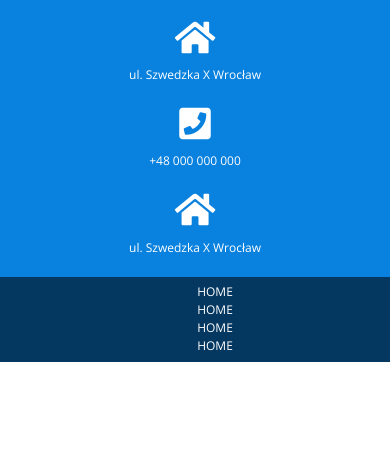
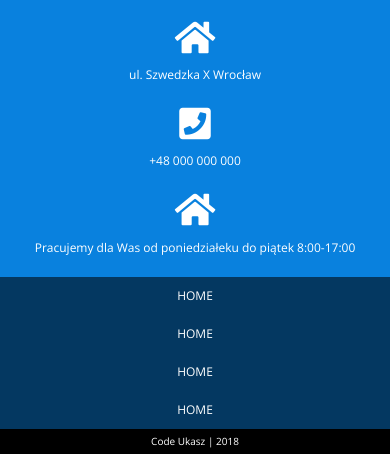
Before and after one commit to wrongplan/18.Trident, a plain HTML site: page index.html in a window 390 px wide. Shown: the part 3568-4022 px from the top of the page. Before the commit the page ends 3930 px from the top, so only its background shows below. Drawn offline with nearby package versions, Linux system fonts and the light colour scheme.

Commit message:
mobile ready

```diff
--- a/css/style.less
+++ b/css/style.less
@@ -193,7 +193,7 @@ table.GeneratedTable td {
 
  // menu bottom
  .footerBG{
-  height: 85px;
+  // height: 85px;
   background-color: #043861;
  }
  .menu-bottom--list {
@@ -208,6 +208,7 @@ table.GeneratedTable td {
 		font-weight: 300;
 		display: block;
 		width: 100%;
+		padding: 10px;
  		&:hover{
  			font-weight: bolder
  		}
@@ -215,5 +216,15 @@ table.GeneratedTable td {
  	}
  	 	ul{
  		margin-bottom: 0;
- 		margin-left: 0;
+ 		padding-left: 0
  	}
+
+ 	.about-author{
+ 		background: #000000;
+ 		color: white;
+ 		font-size: 10px;
+ 		p{
+ 			padding: 5px;
+ 			margin-bottom: 0;
+ 		}
+ 	}
--- a/index.html
+++ b/index.html
@@ -191,7 +191,7 @@
 			</div>
 			<div class="col-sm-4">
 				<i class="fas fa-home contact_Icon--fontawesome"></i>
-				<p>ul. Szwedzka X Wrocław</p>
+				<p>Pracujemy dla Was  od poniedziałeku do piątek 8:00-17:00</p>
 			</div>
 		</div>
 
@@ -215,6 +215,14 @@
 
 </footer>
 
+<div class="container-fluid about-author text-center">
+	<div class="row">
+		<div class="col">
+			<p>Code Ukasz | 2018</p>
+		</div>
+	</div>
+</div>
+
 
 <!--       <script src="http://code.jquery.com/jquery-1.11.3.min.js"></script> -->
       <script src="https://ajax.googleapis.com/ajax/libs/jquery/3.3.1/jquery.min.js"></script>
```
